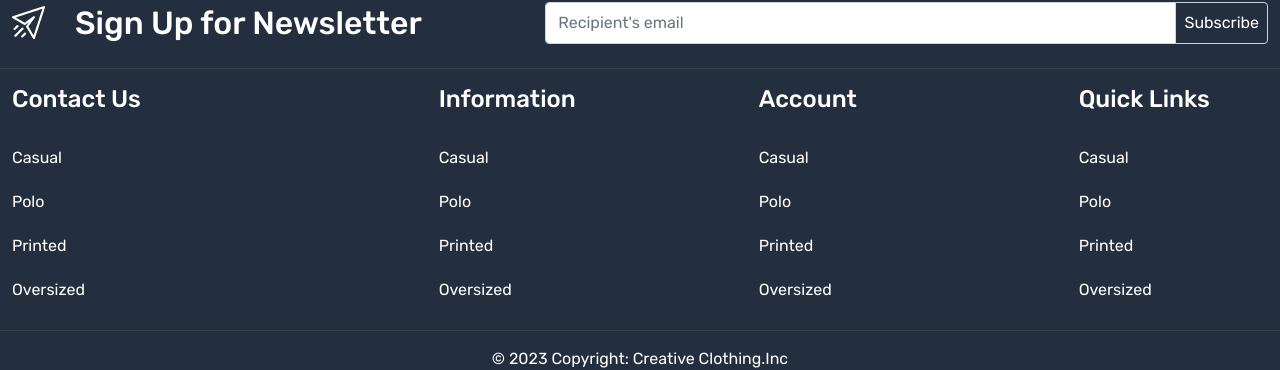
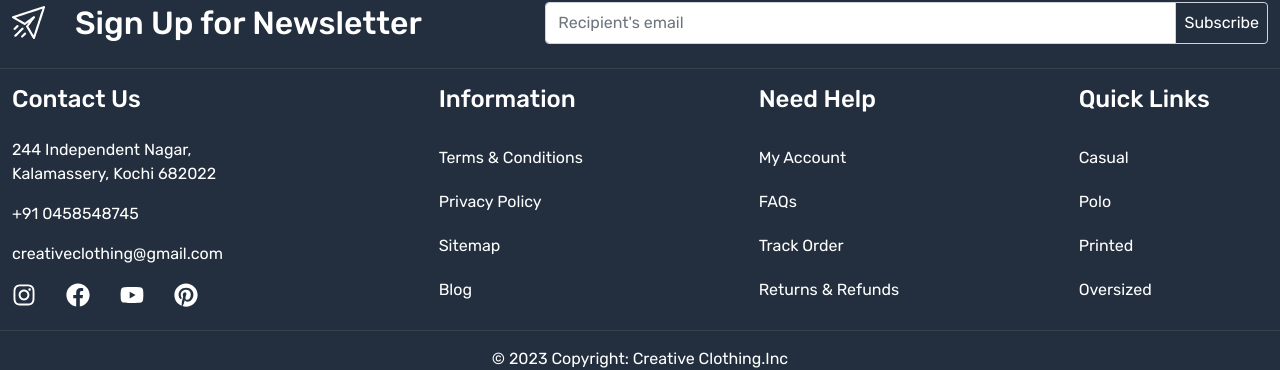
Before and after one commit to vishnuelayi/ecommerce-front-end, a React (Create React App) app: page / in a window 1280 px wide. Shown: the part 234-604 px from the top of the page. Built offline with nearby package versions, Linux system fonts and the light colour scheme.

Commit message:
completed footer part

```diff
--- a/src/components/Footer.jsx
+++ b/src/components/Footer.jsx
@@ -1,5 +1,6 @@
 import React from "react";
 import { Link } from "react-router-dom";
+import { FaInstagram, FaFacebook, FaYoutube, FaPinterest } from "react-icons/fa";
 
 const Footer = () => {
   return (
@@ -35,31 +36,54 @@ const Footer = () => {
           <div className="row">
             <div className="col-4">
               <h4 className="text-white mb-4">Contact Us</h4>
+
+              <div>
+                <address className="text-white fs-6">
+                  244 Independent Nagar, <br />
+                  Kalamassery, Kochi 682022
+                </address>
+                <a
+                  className="text-white mt-3 d-block mb-3 fs-6"
+                  href="tel:+9856742566"
+                >
+                  +91 0458548745
+                </a>
+                <a className="text-white mt-3 d-block mb-3 fs-6" href="mailto:">
+                  creativeclothing@gmail.com
+                </a>
+                <div className="social-icons d-flex align-items-center gap-30">
+                  <a href="#">
+                    <FaInstagram className="text-white fs-4" />
+                  </a>
+                  <a href="#">
+                    <FaFacebook className="text-white fs-4" />
+                  </a>
+                  <a href="#">
+                    <FaYoutube className="text-white fs-4" />
+                  </a>
+                  <a href="#">
+                    <FaPinterest className="text-white fs-4" />
+                  </a>
+                </div>
+              </div>
+            </div>
+            <div className="col-3">
+              <h4 className="text-white mb-4">Information</h4>
               <div className="footer-links d-flex flex-column">
-                <Link className="text-white py-2 mb-1">Casual</Link>
-                <Link className="text-white py-2 mb-1">Polo</Link>
-                <Link className="text-white py-2 mb-1">Printed</Link>
-                <Link className="text-white py-2 mb-1">Oversized</Link>
+                <Link className="text-white py-2 mb-1">Terms & Conditions</Link>
+                <Link className="text-white py-2 mb-1">Privacy Policy</Link>
+                <Link className="text-white py-2 mb-1">Sitemap</Link>
+                <Link className="text-white py-2 mb-1">Blog</Link>
               </div>
               <div></div>
             </div>
             <div className="col-3">
-              <h4 className="text-white mb-4">Information</h4>
+              <h4 className="text-white mb-4">Need Help</h4>
               <div className="footer-links d-flex flex-column">
-                <Link className="text-white py-2 mb-1">Casual</Link>
-                <Link className="text-white py-2 mb-1">Polo</Link>
-                <Link className="text-white py-2 mb-1">Printed</Link>
-                <Link className="text-white py-2 mb-1">Oversized</Link>
-              </div>
-              <div></div>
-            </div>
-            <div className="col-3">
-              <h4 className="text-white mb-4">Account</h4>
-              <div className="footer-links d-flex flex-column">
-                <Link className="text-white py-2 mb-1">Casual</Link>
-                <Link className="text-white py-2 mb-1">Polo</Link>
-                <Link className="text-white py-2 mb-1">Printed</Link>
-                <Link className="text-white py-2 mb-1">Oversized</Link>
+                <Link className="text-white py-2 mb-1">My Account</Link>
+                <Link className="text-white py-2 mb-1">FAQs </Link>
+                <Link className="text-white py-2 mb-1">Track Order</Link>
+                <Link className="text-white py-2 mb-1">Returns & Refunds</Link>
               </div>
               <div></div>
             </div>
```
